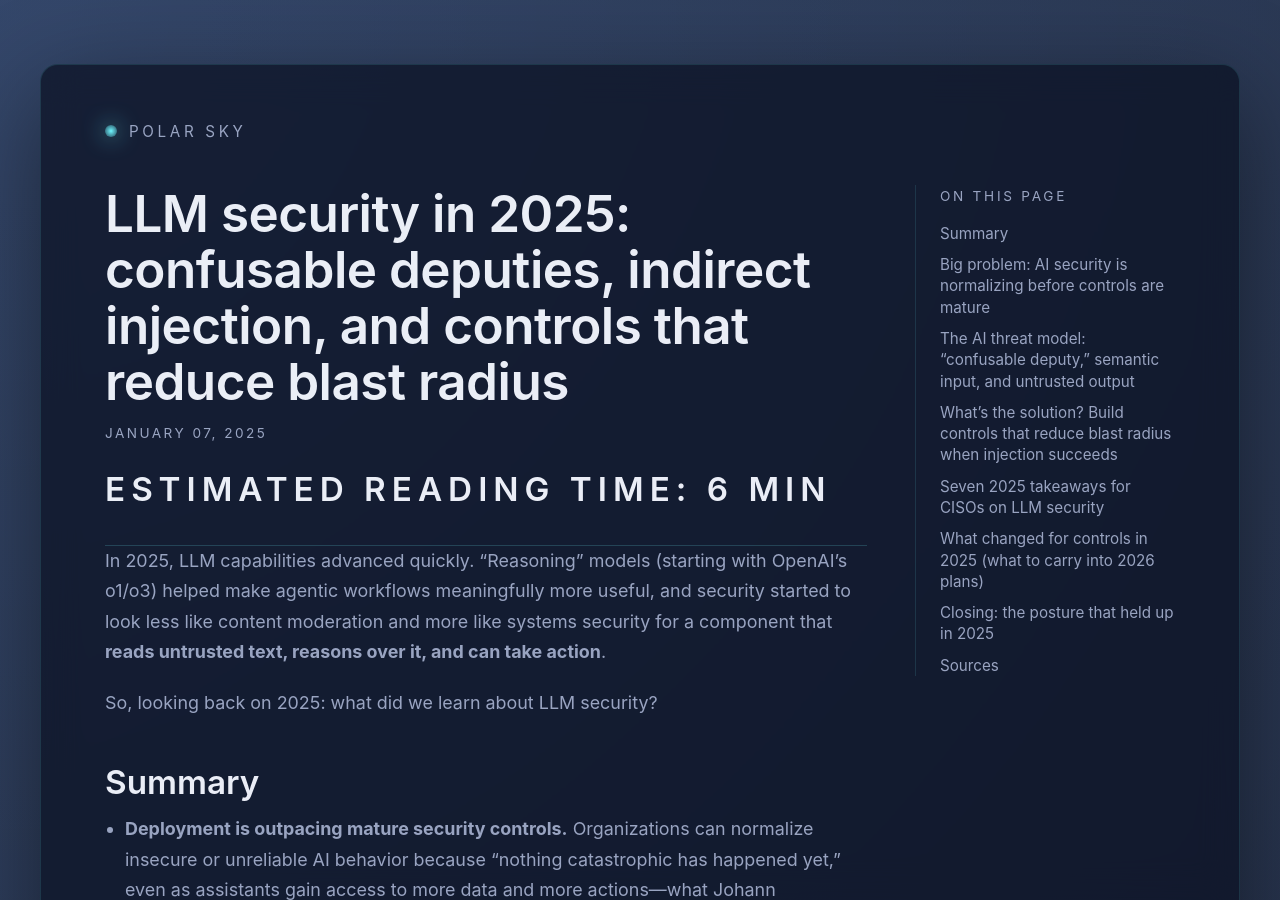
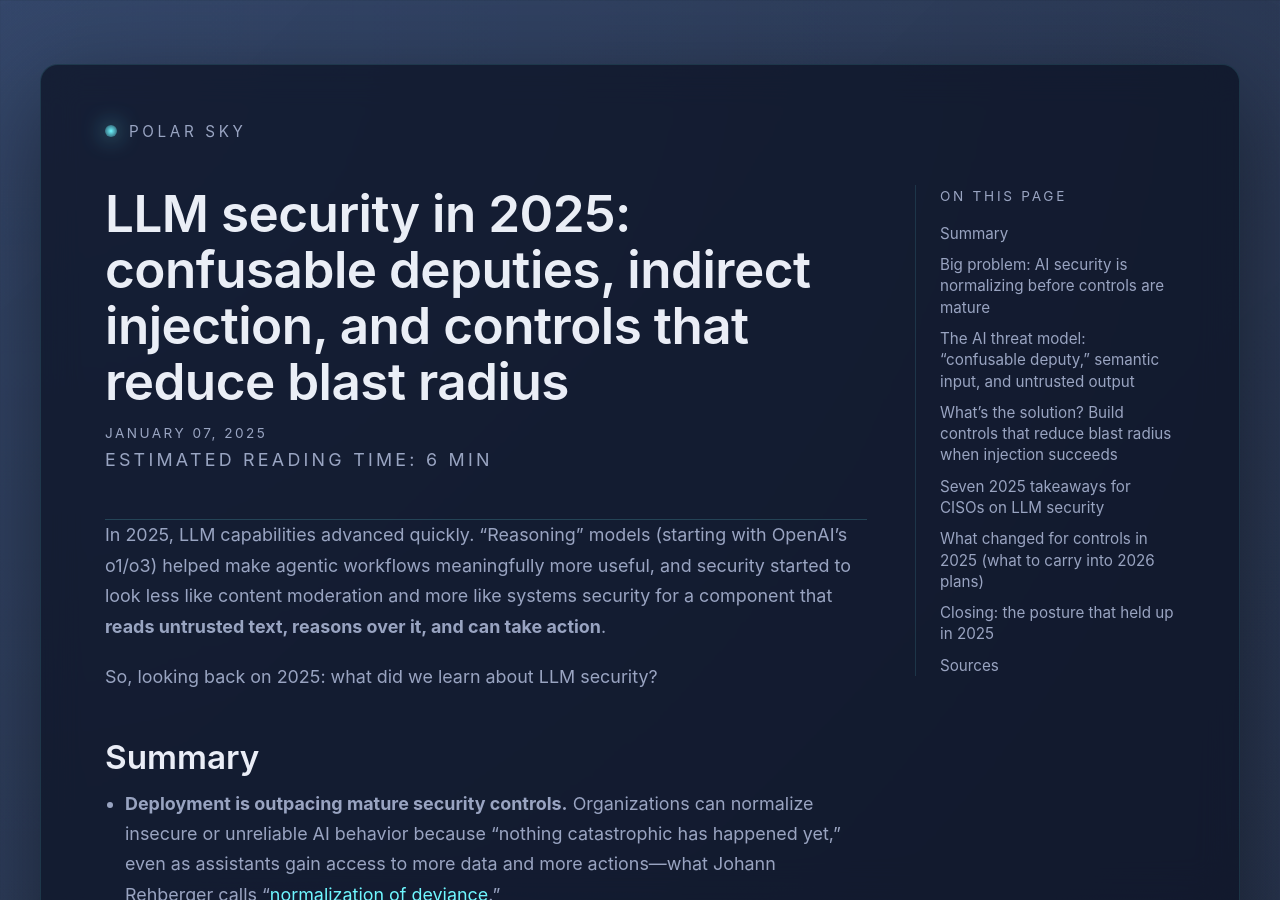
Before and after one commit to polarskyinc/polarsky.ai, a Jekyll site: the page built from _posts/2025-01-07-llm-security-in-review.md, in a window 1280 px wide and 900 px high. Built offline with Jekyll 4.4.1, drawn with Linux system fonts in a browser that asks for light colours.

Commit message:
Adjust reading time markup

```diff
--- a/_layouts/post.html
+++ b/_layouts/post.html
@@ -18,7 +18,7 @@
         <header>
           <h1>{{ page.title }}</h1>
           <p class="post-meta">{{ page.date | date: "%B %d, %Y" }}</p>
-          <h2 class="post-reading-time">Estimated reading time: {{ reading_time }} min</h2>
+          <p class="post-reading-time">Estimated reading time: {{ reading_time }} min</p>
         </header>
         {{ content }}
       </article>
```
